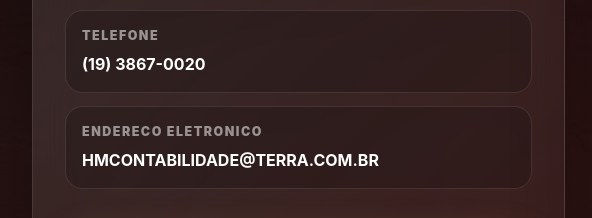
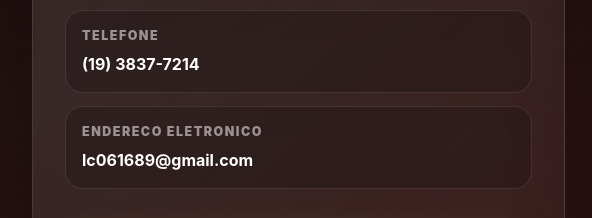
Before and after one commit to UnicoContato/village-dominio, a plain HTML site: page index.html in a window 1280 px wide. Shown: the part 5457-5675 px from the top of the page, 0-592 px from the left. Drawn offline with nearby package versions, Linux system fonts and the light colour scheme; grey boxes are pictures that could not be loaded.

Commit message:
Update contact details in index.html

```diff
--- a/index.html
+++ b/index.html
@@ -194,8 +194,8 @@
               <div><span>Bairro/Distrito</span><strong>JARDIM ALICE</strong></div>
               <div><span>Municipio - UF</span><strong>JAGUARIUNA - SP</strong></div>
               <div><span>CEP</span><strong>13.912-064</strong></div>
-              <div><span>Telefone</span><strong>(19) 3867-0020</strong></div>
-              <div><span>Endereco eletronico</span><strong>HMCONTABILIDADE@TERRA.COM.BR</strong></div>
+              <div><span>Telefone</span><strong>(19) 3837-7214</strong></div>
+              <div><span>Endereco eletronico</span><strong>lc061689@gmail.com</strong></div>
             </div>
             <a class="primary-cta mt-8 w-full justify-center" href="https://wa.me/5519997592626" target="_blank" rel="noopener">Peca pelo WhatsApp</a>
           </div>
```
